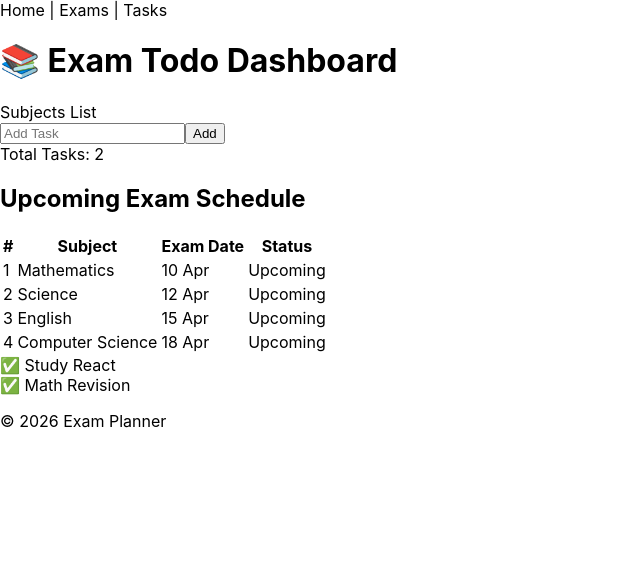
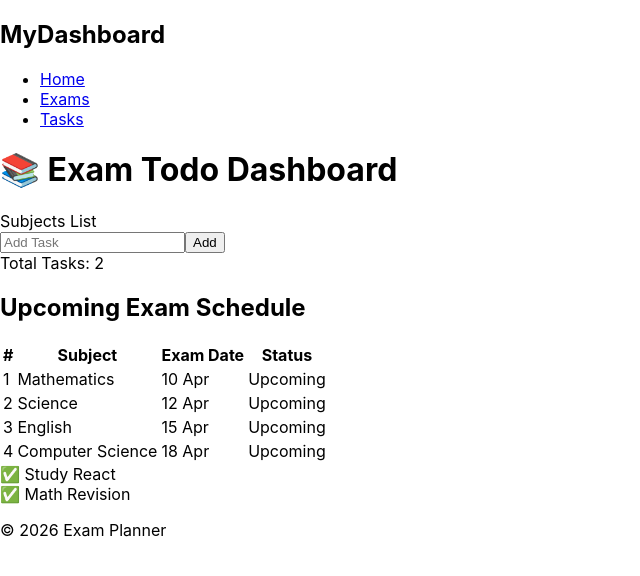
Before and after one commit to RohitGudse/exam-todo-dashboard-react, a React (Create React App) app in the folder exam-todo-app/: page / in a window 1280 px wide. Shown: the top 576 px of the page, without its empty margins (0-640 px from the left). Built offline with nearby package versions, Linux system fonts and the light colour scheme.

Commit message:
Updated Navbar component with reusable navigation items

```diff
--- a/exam-todo-app/src/components/Navbar.js
+++ b/exam-todo-app/src/components/Navbar.js
@@ -1,3 +1,46 @@
-export default function Navbar() {
-  return <nav>Home | Exams | Tasks</nav>;
-}
+
+import React from "react";
+
+const Navbar = () => {
+  const navigationItems = [
+    {
+      id: 1,
+      title: "Home",
+      path: "/",
+    },
+    {
+      id: 2,
+      title: "Exams",
+      path: "/exams",
+    },
+    {
+      id: 3,
+      title: "Tasks",
+      path: "/tasks",
+    },
+  ];
+
+  return (
+    <header className="navbar-container">
+      <div className="navbar-logo">
+        <h2>MyDashboard</h2>
+      </div>
+
+      <nav className="navigation-menu">
+        <ul>
+          {navigationItems.map((item) => {
+            return (
+              <li key={item.id}>
+                <a href={item.path}>
+                  {item.title}
+                </a>
+              </li>
+            );
+          })}
+        </ul>
+      </nav>
+    </header>
+  );
+};
+
+export default Navbar;
```
